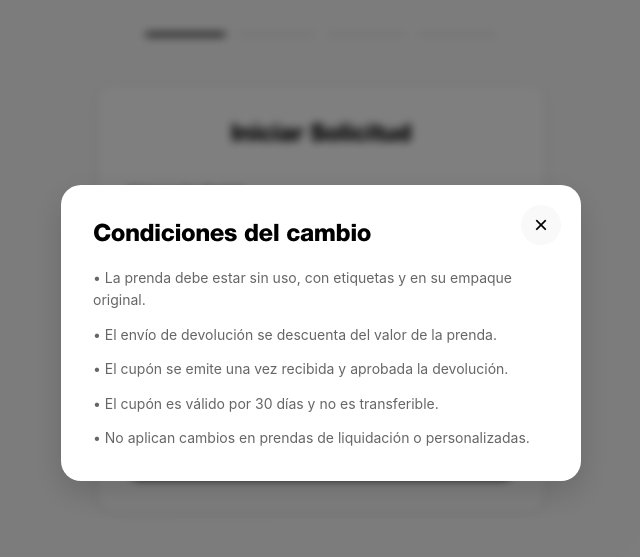
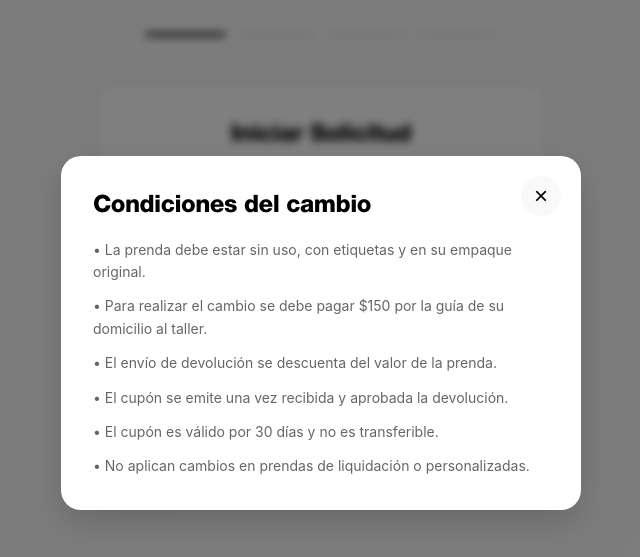
Before and after one commit to LitheRanger/CYDMONBLEU, a website: page public/index.html in a window 1280 px wide. Both pictures are taken after a click on the button "condiciones". Shown: the part 67-624 px from the top of the page, without its empty margins (319-959 px from the left). Drawn offline with Linux system fonts and the light colour scheme.

Commit message:
📜 Actualizar condiciones

```diff
--- a/public/index.html
+++ b/public/index.html
@@ -1436,6 +1436,7 @@
             <h3 id="terms-title" style="margin-top:0;">Condiciones del cambio</h3>
             <div style="font-size:14px; color:var(--text-secondary); line-height:1.6;">
                 <p style="margin-bottom:12px;">• La prenda debe estar sin uso, con etiquetas y en su empaque original.</p>
+                <p style="margin-bottom:12px;">• Para realizar el cambio se debe pagar $150 por la guía de su domicilio al taller.</p>
                 <p style="margin-bottom:12px;">• El envío de devolución se descuenta del valor de la prenda.</p>
                 <p style="margin-bottom:12px;">• El cupón se emite una vez recibida y aprobada la devolución.</p>
                 <p style="margin-bottom:12px;">• El cupón es válido por 30 días y no es transferible.</p>
```
